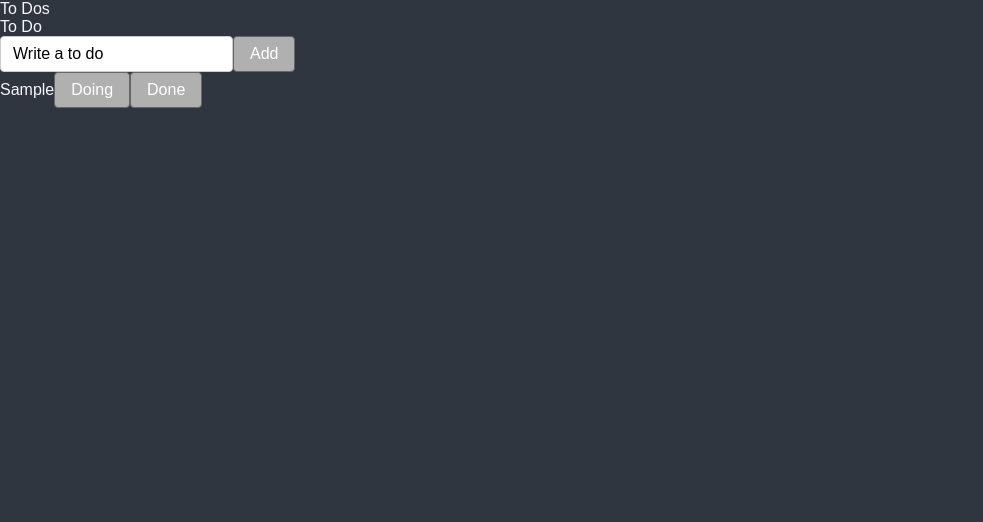
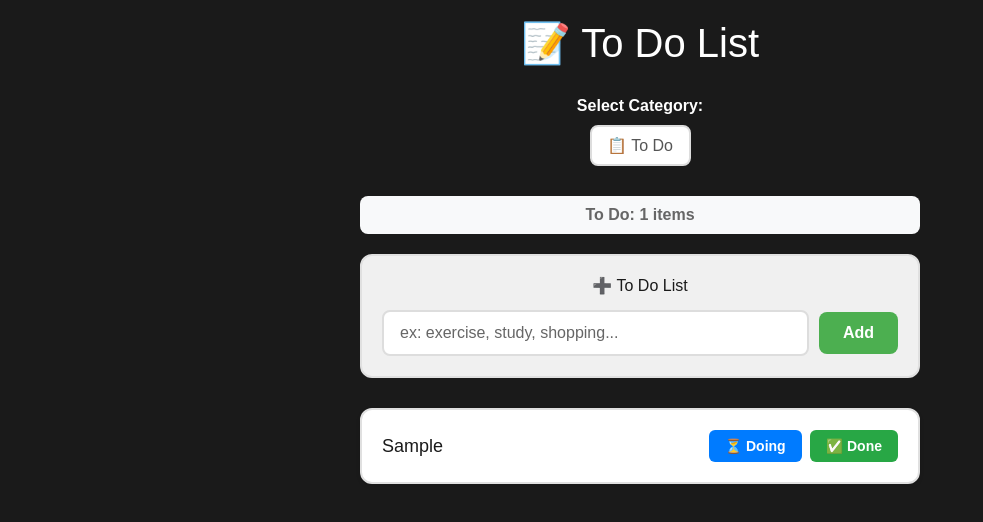
Before and after one commit to wwwkimminja/masterclass, a React (Create React App) app: page / in a window 1280 px wide. Both pictures are taken after typing "Sample" into the empty fields and a click on the button "Add". Shown: the top 522 px of the page, without its empty margins (0-983 px from the left). Built offline with nearby package versions, Linux system fonts and the light colour scheme.

Commit message:
Refactor ToDo components with styled-components for improved UI

```diff
--- a/src/App.tsx
+++ b/src/App.tsx
@@ -118,14 +118,14 @@ a{
 }
 input {
   background-color: white;
-  color: black;
+  color: #1a1a1a;
   padding: 8px 12px;
   border: 1px solid #ccc;
   border-radius: 4px;
 }
 button {
   background-color: #b0b0b0;
-  color: white;
+  color: #1a1a1a;
   padding: 8px 16px;
   border: 1px solid #666666;
   border-radius: 4px;
--- a/src/components/CreateToDo.tsx
+++ b/src/components/CreateToDo.tsx
@@ -1,4 +1,5 @@
 import { useForm } from 'react-hook-form';
+import styled from 'styled-components';
 import { useSetRecoilState } from 'recoil';
 import { toDoState } from '../atoms';
 
@@ -6,9 +7,82 @@ interface IForm {
   toDo: string;
 }
 
+const FormContainer = styled.div`
+  background-color: #f0f0f0;
+  padding: 20px;
+  border-radius: 12px;
+  margin-bottom: 30px;
+  border: 2px solid #e0e0e0;
+`;
+
+const FormTitle = styled.h3`
+  margin: 0 0 15px 0;
+  color: #1a1a1a;
+  text-align: center;
+`;
+
+const Form = styled.form`
+  display: flex;
+  gap: 10px;
+  align-items: center;
+`;
+
+const Input = styled.input`
+  flex: 1;
+  padding: 12px 16px;
+  border: 2px solid #ddd;
+  border-radius: 8px;
+  font-size: 16px;
+  background-color: white;
+  color: #1a1a1a;
+
+  &:focus {
+    outline: none;
+    border-color: #4caf50;
+    box-shadow: 0 0 0 3px rgba(76, 175, 80, 0.1);
+  }
+
+  &::placeholder {
+    color: #666;
+  }
+`;
+
+const AddButton = styled.button`
+  padding: 12px 24px;
+  background-color: #4caf50;
+  color: white;
+  border: none;
+  border-radius: 8px;
+  font-size: 16px;
+  font-weight: bold;
+  cursor: pointer;
+  transition: background-color 0.2s;
+
+  &:hover {
+    background-color: #45a049;
+  }
+
+  &:active {
+    transform: translateY(1px);
+  }
+`;
+
+const ErrorMessage = styled.div`
+  color: #d32f2f;
+  font-size: 14px;
+  margin-top: 8px;
+  text-align: center;
+`;
+
 function CreateToDo() {
   const setToDos = useSetRecoilState(toDoState);
-  const { register, handleSubmit, setValue } = useForm<IForm>();
+  const {
+    register,
+    handleSubmit,
+    setValue,
+    formState: { errors },
+  } = useForm<IForm>();
+
   const handleValid = ({ toDo }: IForm) => {
     setToDos((oldToDos) => [
       { text: toDo, id: Date.now(), category: 'TO_DO' },
@@ -16,16 +90,25 @@ function CreateToDo() {
     ]);
     setValue('toDo', '');
   };
+
   return (
-    <form onSubmit={handleSubmit(handleValid)}>
-      <input
-        {...register('toDo', {
-          required: 'Please write a To Do',
-        })}
-        placeholder="Write a to do"
-      />
-      <button>Add</button>
-    </form>
+    <FormContainer>
+      <FormTitle>➕ To Do List</FormTitle>
+      <Form onSubmit={handleSubmit(handleValid)}>
+        <Input
+          {...register('toDo', {
+            required: 'write a to do',
+            minLength: {
+              value: 2,
+              message: 'write at least 2 characters',
+            },
+          })}
+          placeholder="ex: exercise, study, shopping..."
+        />
+        <AddButton type="submit">Add</AddButton>
+      </Form>
+      {errors.toDo && <ErrorMessage>⚠️ {errors.toDo.message}</ErrorMessage>}
+    </FormContainer>
   );
 }
 
--- a/src/components/ToDo.tsx
+++ b/src/components/ToDo.tsx
@@ -1,8 +1,93 @@
+import styled from 'styled-components';
 import { useSetRecoilState } from 'recoil';
 import { IToDo, toDoState } from '../atoms';
 
+const TodoItem = styled.li`
+  background-color: white;
+  border: 2px solid #e0e0e0;
+  border-radius: 12px;
+  padding: 20px;
+  margin-bottom: 15px;
+  box-shadow: 0 2px 4px rgba(0, 0, 0, 0.1);
+  transition: all 0.2s ease;
+
+  &:hover {
+    border-color: #4caf50;
+    box-shadow: 0 4px 8px rgba(0, 0, 0, 0.15);
+  }
+`;
+
+const TodoContent = styled.div`
+  display: flex;
+  justify-content: space-between;
+  align-items: center;
+  gap: 15px;
+`;
+
+const TodoText = styled.span`
+  font-size: 18px;
+  color: #1a1a1a;
+  flex: 1;
+  word-break: break-word;
+`;
+
+const ButtonGroup = styled.div`
+  display: flex;
+  gap: 8px;
+  flex-wrap: wrap;
+`;
+
+const ActionButton = styled.button<{ variant: 'todo' | 'doing' | 'done' }>`
+  padding: 8px 16px;
+  border: none;
+  border-radius: 6px;
+  font-size: 14px;
+  font-weight: bold;
+  cursor: pointer;
+  transition: all 0.2s;
+  white-space: nowrap;
+
+  ${({ variant }) => {
+    switch (variant) {
+      case 'todo':
+        return `
+          background-color: #6c757d;
+          color: white;
+          &:hover { background-color: #5a6268; }
+        `;
+      case 'doing':
+        return `
+          background-color: #007bff;
+          color: white;
+          &:hover { background-color: #0056b3; }
+        `;
+      case 'done':
+        return `
+          background-color: #28a745;
+          color: white;
+          &:hover { background-color: #1e7e34; }
+        `;
+    }
+  }}
+
+  &:active {
+    transform: translateY(1px);
+  }
+`;
+
+const EmptyMessage = styled.div`
+  text-align: center;
+  padding: 40px 20px;
+  color: #666;
+  font-size: 16px;
+  background-color: #f0f0f0;
+  border-radius: 12px;
+  border: 2px dashed #ccc;
+`;
+
 function ToDo({ text, category, id }: IToDo) {
   const setToDos = useSetRecoilState(toDoState);
+
   const onClick = (event: React.MouseEvent<HTMLButtonElement>) => {
     const {
       currentTarget: { name },
@@ -17,25 +102,30 @@ function ToDo({ text, category, id }: IToDo) {
       ];
     });
   };
+
   return (
-    <li>
-      <span>{text}</span>
+    <TodoItem>
+      <TodoContent>
+        <TodoText>{text}</TodoText>
+        <ButtonGroup>
           {category !== 'DOING' && (
-        <button name="DOING" onClick={onClick}>
-          Doing
-        </button>
+            <ActionButton name="DOING" onClick={onClick} variant="doing">
+              ⏳ Doing
+            </ActionButton>
           )}
           {category !== 'TO_DO' && (
-        <button name="TO_DO" onClick={onClick}>
-          To Do
-        </button>
+            <ActionButton name="TO_DO" onClick={onClick} variant="todo">
+              📋 To Do
+            </ActionButton>
           )}
           {category !== 'DONE' && (
-        <button name="DONE" onClick={onClick}>
-          Done
-        </button>
+            <ActionButton name="DONE" onClick={onClick} variant="done">
+              ✅ Done
+            </ActionButton>
           )}
-    </li>
+        </ButtonGroup>
+      </TodoContent>
+    </TodoItem>
   );
 }
 
--- a/src/components/ToDoList.tsx
+++ b/src/components/ToDoList.tsx
@@ -1,7 +1,59 @@
 import { useRecoilState, useRecoilValue } from 'recoil';
+import styled from 'styled-components';
 import { categoryState, toDoSelector } from '../atoms';
 import CreateToDo from './CreateToDo';
 import ToDo from './ToDo';
+
+const Container = styled.div`
+  max-width: 600px;
+  margin: 0 auto;
+  padding: 20px;
+  font-family: Arial, sans-serif;
+`;
+
+const Title = styled.h1`
+  text-align: center;
+  color: ${(props) => props.theme.textColor};
+  margin-bottom: 30px;
+  font-size: 2.5rem;
+`;
+
+const CategorySection = styled.div`
+  text-align: center;
+  margin-bottom: 30px;
+`;
+
+const CategoryLabel = styled.label`
+  display: block;
+  margin-bottom: 10px;
+  font-weight: bold;
+  color: ${(props) => props.theme.textColor};
+`;
+
+const CategorySelect = styled.select`
+  padding: 10px 15px;
+  border: 2px solid #ddd;
+  border-radius: 8px;
+  font-size: 16px;
+  background-color: white;
+  cursor: pointer;
+  color:#555;
+
+  &:focus {
+    outline: none;
+    border-color: #4caf50;
+  }
+`;
+
+const TodoCount = styled.div`
+  text-align: center;
+  margin: 20px 0;
+  padding: 10px;
+  background-color: #f8f9fa;
+  border-radius: 8px;
+  color: #666;
+  font-weight: bold;
+`;
 
 function ToDoList() {
   const toDos = useRecoilValue(toDoSelector);
@@ -13,22 +65,44 @@ function ToDoList() {
     setCategory(value as any);
   };
 
+  const getCategoryDisplayName = (cat: string) => {
+    switch (cat) {
+      case 'TO_DO':
+        return 'To Do';
+      case 'DOING':
+        return 'Doing';
+      case 'DONE':
+        return 'Done';
+      default:
+        return cat;
+    }
+  };
+
   return (
-    <div>
-      <h1>To Dos</h1>
-      <hr />
-      <select value={category} onInput={onInput}>
-        <option value="TO_DO">To Do</option>
-        <option value="DOING">Doing</option>
-        <option value="DONE">Done</option>
-      </select>
+    <Container>
+      <Title>📝 To Do List</Title>
+
+      <CategorySection>
+        <CategoryLabel>Select Category:</CategoryLabel>
+        <CategorySelect value={category} onInput={onInput}>
+          <option value="TO_DO">📋 To Do</option>
+          <option value="DOING">⏳ Doing</option>
+          <option value="DONE">✅ Done</option>
+        </CategorySelect>
+      </CategorySection>
+
+      <TodoCount>
+        {getCategoryDisplayName(category)}: {toDos.length} items
+      </TodoCount>
+
       <CreateToDo />
-      <ul>
+
+      <ul style={{ listStyle: 'none', padding: 0 }}>
         {toDos.map((toDo) => (
           <ToDo key={toDo.id} {...toDo} />
         ))}
       </ul>
-    </div>
+    </Container>
   );
 }
 
--- a/src/theme.ts
+++ b/src/theme.ts
@@ -1,9 +1,9 @@
 export const darkTheme = {
-  bgColor: "#2f3640",
-  textColor: "#f5f6fa",
+  bgColor: '#1a1a1a',
+  textColor: '#ffffff',
 };
 
 export const lightTheme = {
-  bgColor: "#f5f6fa",
-  textColor: "#2f3640",
+  bgColor: '#ffffff',
+  textColor: '#1a1a1a',
 };
```
Lines whose indentation alone changed are shown as unchanged.
